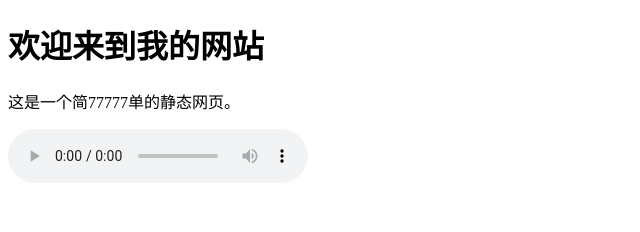
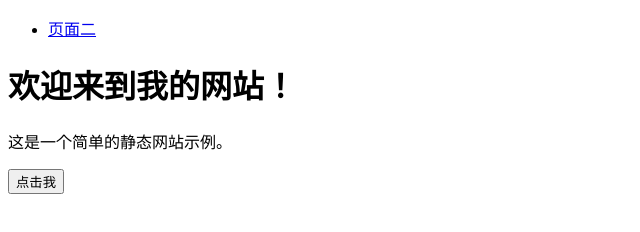
Before and after one commit to ljy3795517/ljylhlqs, a plain HTML site: page index.html in a window 1280 px wide. Shown: the whole page, without its empty margins (0-640 px from the left). Drawn offline with Linux system fonts and the light colour scheme.

Commit message:
Update index.html

```diff
--- a/index.html
+++ b/index.html
@@ -1,31 +1,19 @@
 <!DOCTYPE html>
-<html lang="en" >
+<html>
 <head>
-  <meta charset="UTF-8">
-  <title>CodePen - Untitled</title>
-  <link rel="stylesheet" href="./style.css">
-
+    <title>我的简单网站</title>
+    <link rel="stylesheet" href="style.css">
 </head>
 <body>
-<!-- partial:index.partial.html -->
-<!DOCTYPE html>
-<html lang="en">
-<head>
-    <meta charset="UTF-8">
-    <meta name="viewport" content="width=device-width, initial-scale=1.0">
-    <title>我的简单网站</title>
-    <link rel="stylesheet" href="styles.css">
-</head>
-<body>
-    <h1>欢迎来到我的网站</h1>
-    <p>这是一个简77777单的静态网页。</p>
-    <audio controls>
-        <source src="your-audio-file.wav" type="audio/mpeg">
-        您的浏览器不支持音频元素。
-    </audio>
+    <nav>
+        <ul>
+            <li><a href="page2.html">页面二</a></li>
+        </ul>
+    </nav>
+    <div class="content">
+        <h1>欢迎来到我的网站！</h1>
+        <p>这是一个简单的静态网站示例。</p>
+        <button>点击我</button>
+    </div>
 </body>
 </html>
-<!-- partial -->
-
-</body>
-</html>
```
